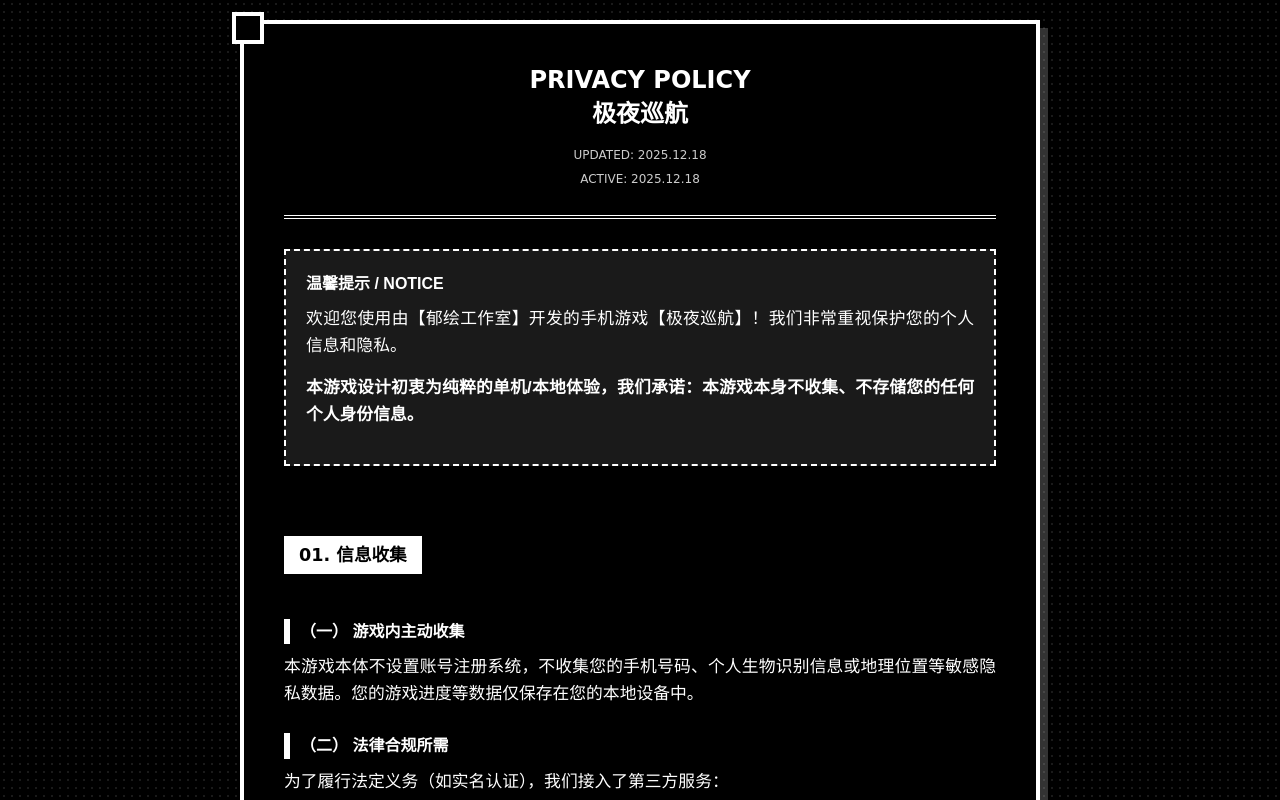
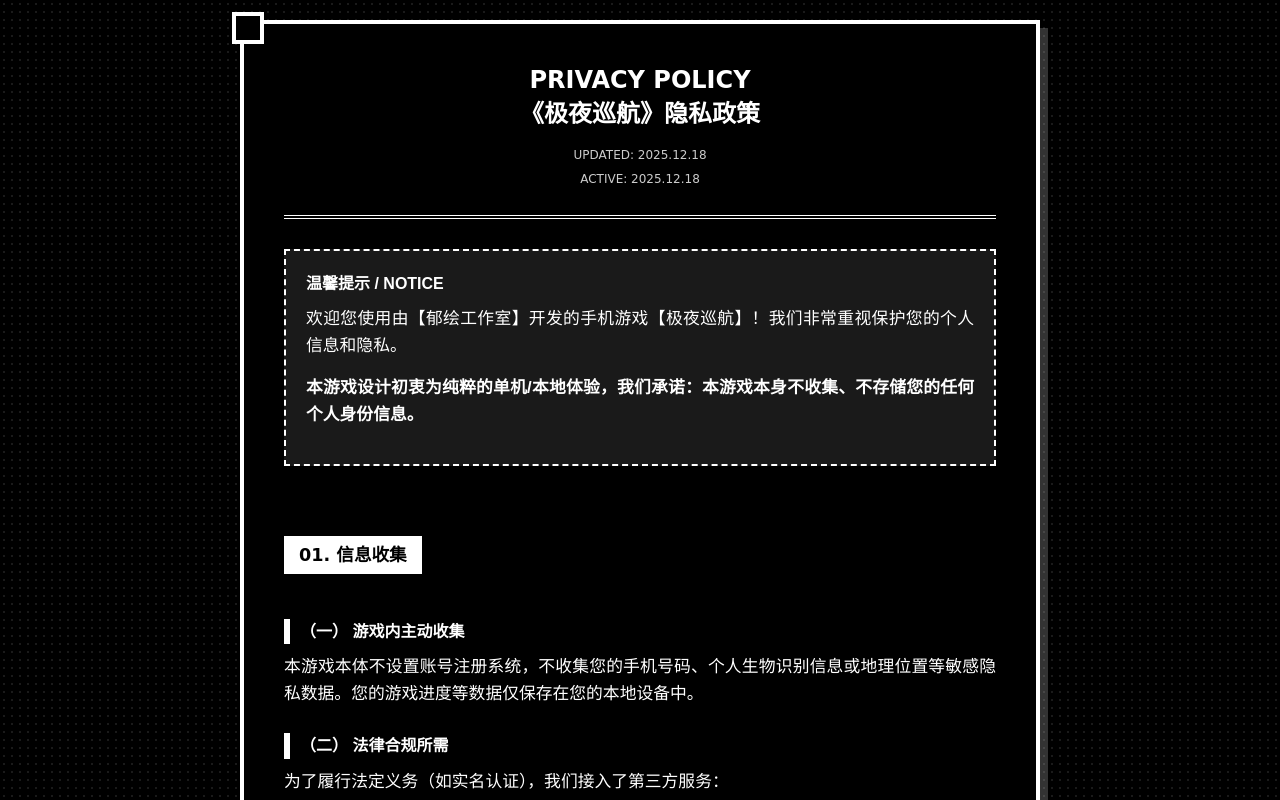
Before and after one commit to Jaywang1999/polar-night-cruise-privacy, a plain HTML site: page index.html in a window 1280 px wide. Shown: the top 800 px of the page. Drawn offline with Linux system fonts and the light colour scheme; a web font is replaced by a local one.

Commit message:
edit page header

```diff
--- a/index.html
+++ b/index.html
@@ -228,7 +228,7 @@
 
     <div class="container">
         <header>
-            <h1 class="pixel-font">PRIVACY POLICY<br>极夜巡航</h1>
+            <h1 class="pixel-font">PRIVACY POLICY<br>《极夜巡航》隐私政策</h1>
             <div class="date-info pixel-font">UPDATED: 2025.12.18</div>
             <div class="date-info pixel-font">ACTIVE: 2025.12.18</div>
         </header>
```
